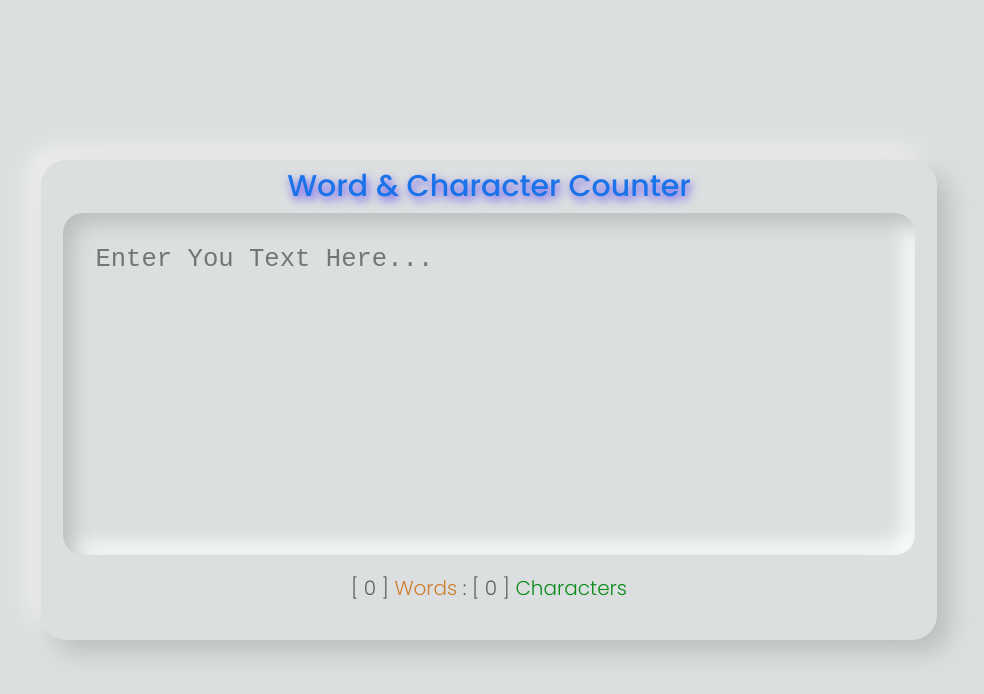
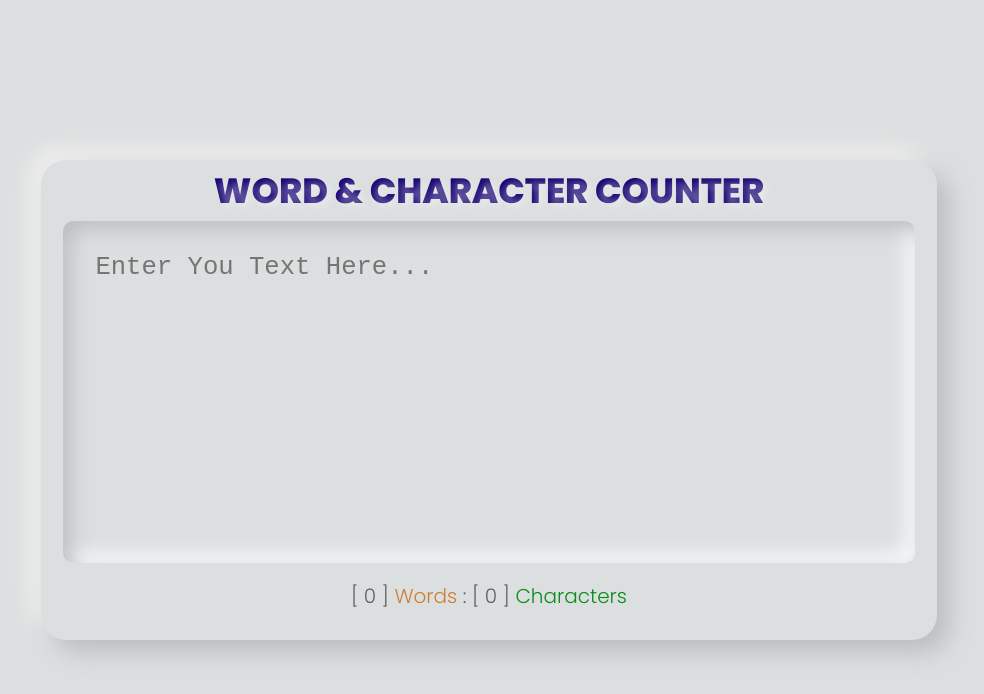
Before and after one commit to rafik-786/Word-Counter, a plain HTML site: page index.html in a window 1280 px wide. Shown: the whole page, without its empty margins (151-1135 px from the left). Drawn offline with Linux system fonts and the light colour scheme.

Commit message:
Changed heading style

```diff
--- a/scss/main.scss
+++ b/scss/main.scss
@@ -24,11 +24,12 @@ body{
     text-align: center;
 
     & h1{
-        font-size: 30px;
-        font-weight: 500;
+        font-size: 35px;
+        font-weight: 800;
         margin: 4px;
-        color: $color-secondary;
-        text-shadow: 2px 4px 10px rgb(97, 72, 243);
+        color: transparent;
+        text-shadow:  4px 4px 7px rgba(255, 255, 255, 0.361), 0 0 rgb(22, 2, 113);
+        text-transform: uppercase;
 
     }
     & .input-box{
@@ -40,10 +41,10 @@ body{
             height: 95%;
             outline: none;
             border: none;
-            border-radius: 20px;
+            border-radius: 10px;
             background: $color-primary;
-             box-shadow: inset 10px 10px 20px #babebe,
-             inset -10px -10px 20px #fcffff;
+             box-shadow: inset 8px 8px 20px #babebe,
+             inset -8px -8px 20px #fcffff;
             resize: none;
              padding: 2rem;
              font-size: 1.6rem;
```
Also changed, not shown: scss/main.css.
